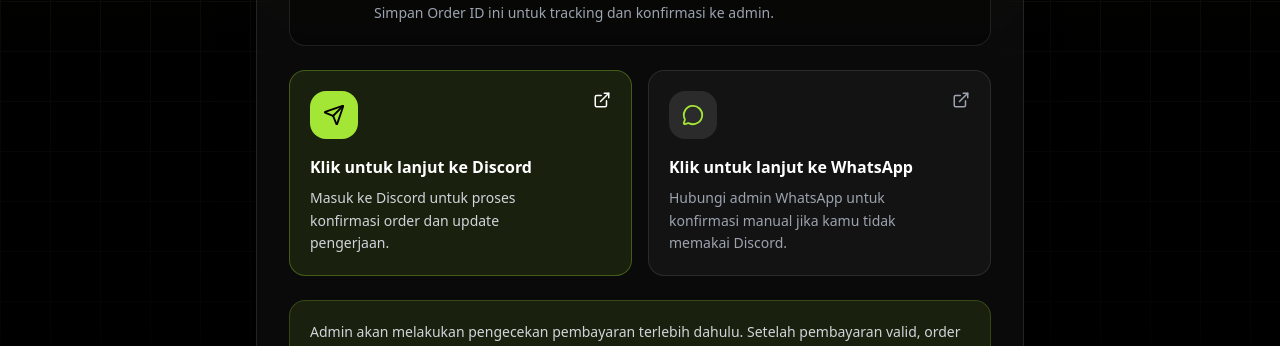
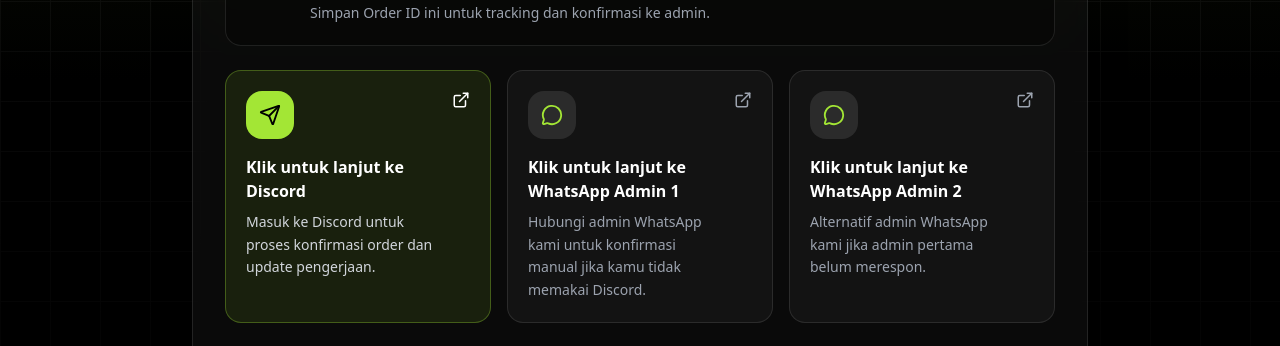
Before and after one commit to DaffaAudyaPramana/game-service-marketplace, a Next.js app in the folder game-service-frontend/: page /checkout/order-success/1 in a window 1280 px wide. Shown: the part 606-952 px from the top of the page. Built offline with nearby package versions, Linux system fonts and the light colour scheme; no server answers.

Commit message:
update: add another WhatsApp admin HyperIndoStore

```diff
--- a/game-service-frontend/src/app/checkout/order-success/[orderId]/page.tsx
+++ b/game-service-frontend/src/app/checkout/order-success/[orderId]/page.tsx
@@ -15,14 +15,26 @@
   const params = useParams();
   const orderId = params.orderId as string;
 
-  const discordUrl = "https://discord.gg/MBv8uPM2";
+  const discordUrl = "https://discord.gg/yQ7X7ceF8v";
 
-  const whatsappNumber = "6282227529815";
   const whatsappMessage = encodeURIComponent(
     `Halo admin HyperIndoStore, saya sudah upload bukti transfer untuk order ${orderId}. Mohon dibantu proses konfirmasinya.`
   );
 
-  const whatsappUrl = `https://wa.me/${whatsappNumber}?text=${whatsappMessage}`;
+  const whatsappAdmins = [
+    {
+      label: "WhatsApp Admin 1",
+      number: "6282227529815",
+      description:
+        "Hubungi admin WhatsApp kami untuk konfirmasi manual jika kamu tidak memakai Discord.",
+    },
+    {
+      label: "WhatsApp Admin 2",
+      number: "6282296221189",
+      description:
+        "Alternatif admin WhatsApp kami jika admin pertama belum merespon.",
+    },
+  ];
 
   return (
     <main className="relative min-h-screen overflow-hidden bg-black px-6 py-16 text-white">
@@ -32,7 +44,7 @@
       {/* GRADIENT */}
       <div className="pointer-events-none absolute inset-0 bg-gradient-to-b from-lime-400/10 via-black/70 to-black" />
 
-      <div className="relative z-10 mx-auto flex min-h-[75vh] max-w-3xl items-center justify-center">
+      <div className="relative z-10 mx-auto flex min-h-[75vh] max-w-4xl items-center justify-center">
         <div className="w-full overflow-hidden rounded-3xl border border-white/10 bg-white/[0.04] shadow-2xl backdrop-blur-xl">
           {/* TOP DECORATION */}
           <div className="border-b border-white/10 bg-lime-400/10 px-6 py-8 text-center">
@@ -59,9 +71,7 @@
                 </div>
 
                 <div>
-                  <p className="text-sm text-gray-400">
-                    Order ID
-                  </p>
+                  <p className="text-sm text-gray-400">Order ID</p>
 
                   <h2 className="mt-1 break-all text-xl font-extrabold text-lime-400">
                     {orderId}
@@ -74,7 +84,7 @@
               </div>
             </div>
 
-            <div className="mt-6 grid gap-4 md:grid-cols-2">
+            <div className="mt-6 grid gap-4 md:grid-cols-3">
               {/* DISCORD */}
               <a
                 href={discordUrl}
@@ -82,7 +92,7 @@
                 rel="noopener noreferrer"
                 className="group rounded-2xl border border-lime-400/30 bg-lime-400/10 p-5 transition hover:-translate-y-1 hover:bg-lime-400 hover:text-black"
               >
-                <div className="flex items-start justify-between gap-4">
+                <div className="flex h-full items-start justify-between gap-4">
                   <div>
                     <div className="mb-4 flex h-12 w-12 items-center justify-center rounded-2xl bg-lime-400 text-black group-hover:bg-black group-hover:text-lime-400">
                       <Send size={22} />
@@ -102,32 +112,41 @@
                 </div>
               </a>
 
-              {/* WHATSAPP */}
+              {/* WHATSAPP ADMINS */}
+              {whatsappAdmins.map((admin) => {
+                const whatsappUrl = `https://wa.me/${admin.number}?text=${whatsappMessage}`;
+
+                return (
                   <a
+                    key={admin.number}
                     href={whatsappUrl}
                     target="_blank"
                     rel="noopener noreferrer"
                     className="group rounded-2xl border border-white/10 bg-white/[0.04] p-5 transition hover:-translate-y-1 hover:border-lime-400/50 hover:bg-lime-400/10"
                   >
-                <div className="flex items-start justify-between gap-4">
+                    <div className="flex h-full items-start justify-between gap-4">
                       <div>
-                    <div className="mb-4 flex h-12 w-12 items-center justify-center rounded-2xl bg-white/10 text-lime-400">
+                        <div className="mb-4 flex h-12 w-12 items-center justify-center rounded-2xl bg-white/10 text-lime-400 group-hover:bg-lime-400 group-hover:text-black">
                           <MessageCircle size={22} />
                         </div>
 
                         <h3 className="font-extrabold text-white">
-                      Klik untuk lanjut ke WhatsApp
+                          Klik untuk lanjut ke {admin.label}
                         </h3>
 
                         <p className="mt-2 text-sm leading-relaxed text-gray-400">
-                      Hubungi admin WhatsApp untuk konfirmasi manual jika kamu
-                      tidak memakai Discord.
+                          {admin.description}
                         </p>
                       </div>
 
-                  <ExternalLink size={18} className="shrink-0 text-gray-400" />
+                      <ExternalLink
+                        size={18}
+                        className="shrink-0 text-gray-400"
+                      />
                     </div>
                   </a>
+                );
+              })}
             </div>
 
             <div className="mt-6 rounded-2xl border border-lime-400/20 bg-lime-400/10 p-5">
```
Lines whose indentation alone changed are shown as unchanged.
